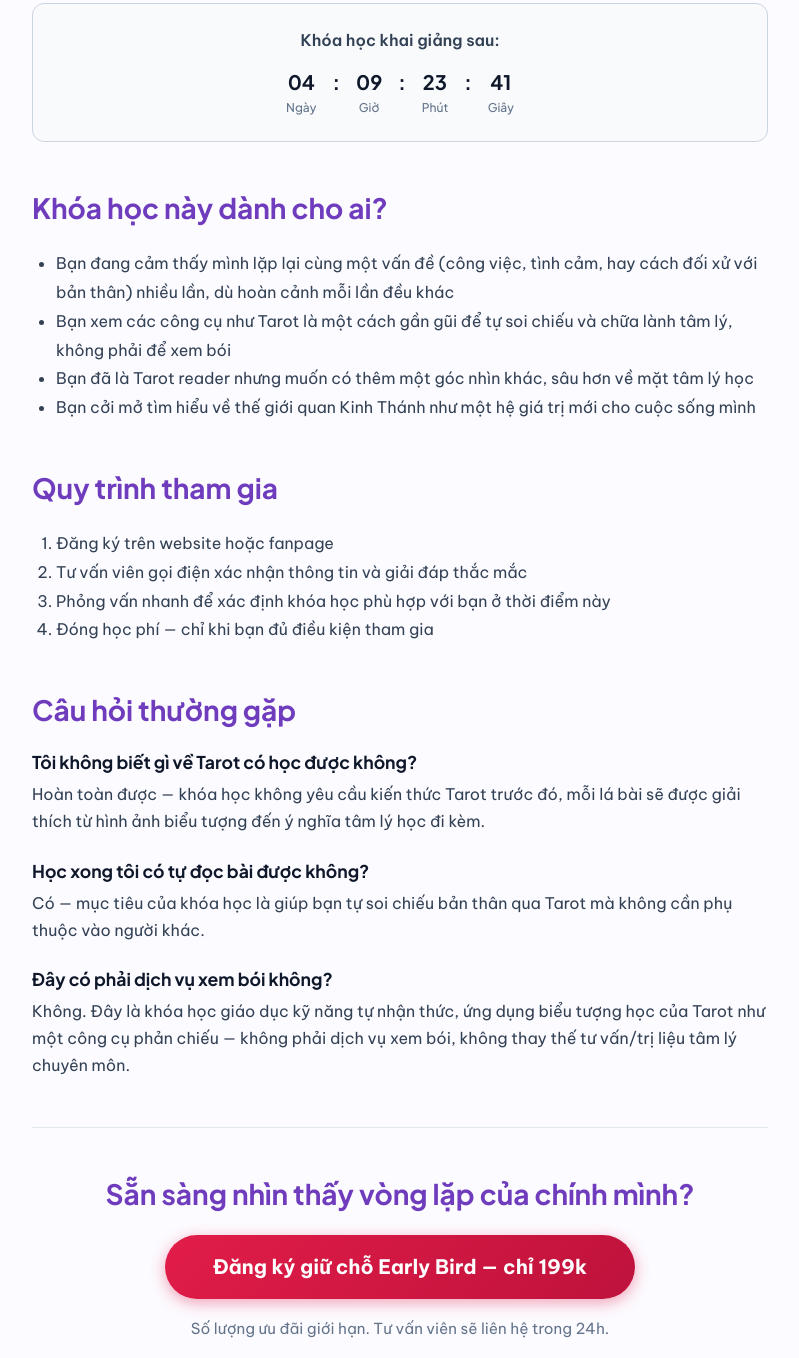
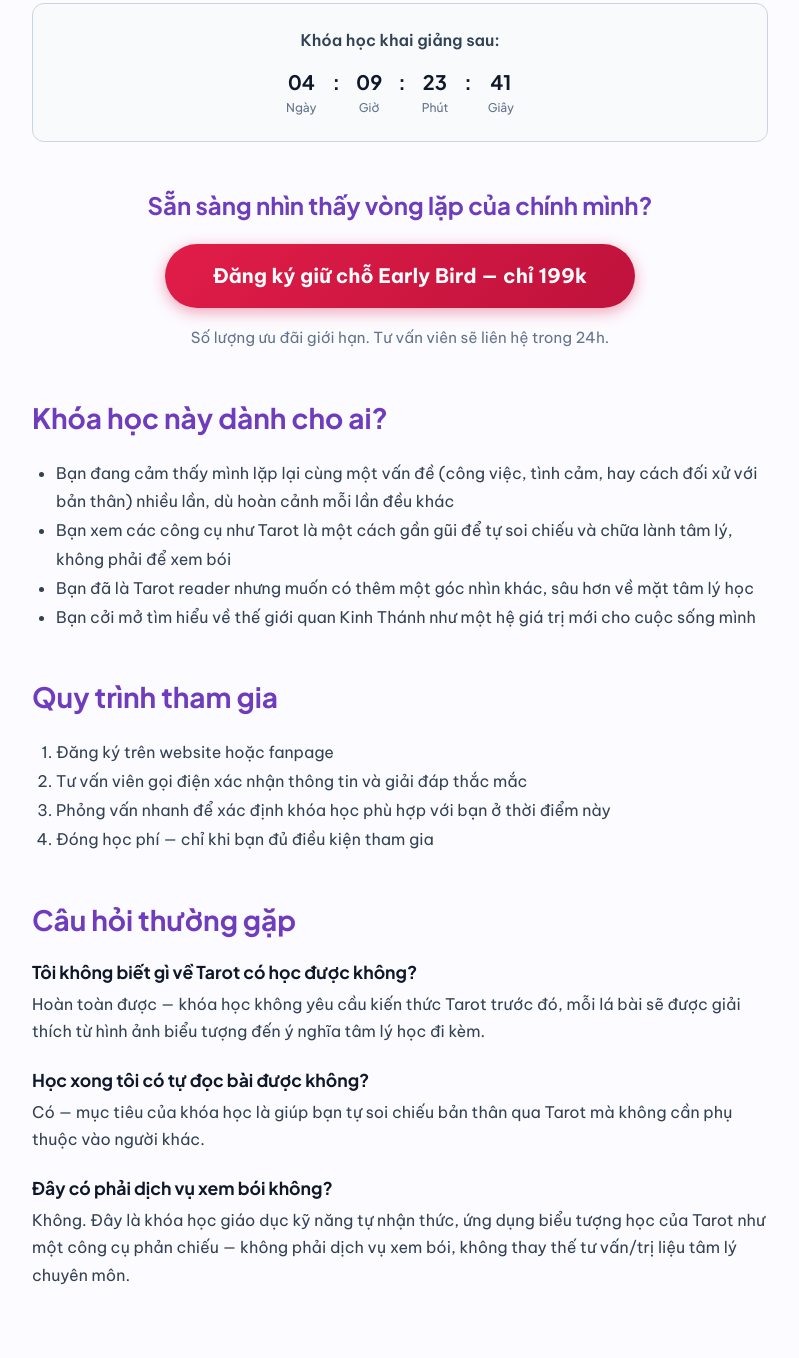
Before and after one commit to vyqhnv-cpu/my-first-web, a website: page public/khoa-hoc/tarot-va-tam-ly-hoc.html in a window 1280 px wide. Shown: the part 3422-4780 px from the top of the page, without its empty margins (32-831 px from the left). Drawn offline with Linux system fonts and the light colour scheme; no server answers.

Commit message:
fix: move cta section below countdown timer

```diff
--- a/public/khoa-hoc/tarot-va-tam-ly-hoc.html
+++ b/public/khoa-hoc/tarot-va-tam-ly-hoc.html
@@ -418,6 +418,15 @@
               </div>
 
             </div>
+
+            <div style="text-align: center; margin-top: 3rem; margin-bottom: 1rem;">
+              <h2 style="margin-bottom: 1.5rem; font-size: 1.5rem;">Sẵn sàng nhìn thấy vòng lặp của chính mình?</h2>
+              <a href="#dang-ky" class="btn btn-primary" style="background: linear-gradient(135deg, #e11d48, #be123c); color: white; padding: 1rem 3rem; border-radius: 50px; font-size: 1.25rem; font-weight: 700; text-decoration: none; box-shadow: 0 4px 15px rgba(225, 29, 72, 0.4); display: inline-flex; align-items: center; gap: 0.5rem;">
+                Đăng ký giữ chỗ Early Bird — chỉ 199k
+              </a>
+              <p style="margin-top: 1rem; color: var(--color-muted); font-size: 0.95rem;">Số lượng ưu đãi giới hạn. Tư vấn viên sẽ liên hệ trong 24h.</p>
+            </div>
+
           </div>
 
           <div class="content-section">
@@ -457,14 +466,6 @@
               <h3 style="font-size: 1.1rem; color: var(--color-dark); margin-bottom: 0.5rem;">Đây có phải dịch vụ xem bói không?</h3>
               <p style="color: var(--color-neutral); line-height: 1.7;">Không. Đây là khóa học giáo dục kỹ năng tự nhận thức, ứng dụng biểu tượng học của Tarot như một công cụ phản chiếu — không phải dịch vụ xem bói, không thay thế tư vấn/trị liệu tâm lý chuyên môn.</p>
             </div>
-          </div>
-
-          <div class="content-section" style="text-align: center; margin-top: 3rem; padding-top: 3rem; border-top: 1px solid #e2e8f0;">
-            <h2 style="margin-bottom: 1.5rem;">Sẵn sàng nhìn thấy vòng lặp của chính mình?</h2>
-            <a href="#dang-ky" class="btn btn-primary" style="background: linear-gradient(135deg, #e11d48, #be123c); color: white; padding: 1rem 3rem; border-radius: 50px; font-size: 1.25rem; font-weight: 700; text-decoration: none; box-shadow: 0 4px 15px rgba(225, 29, 72, 0.4); display: inline-flex; align-items: center; gap: 0.5rem;">
-              Đăng ký giữ chỗ Early Bird — chỉ 199k
-            </a>
-            <p style="margin-top: 1rem; color: var(--color-muted); font-size: 0.95rem;">Số lượng ưu đãi giới hạn. Tư vấn viên sẽ liên hệ trong 24h.</p>
           </div>
 
         </div>
```
